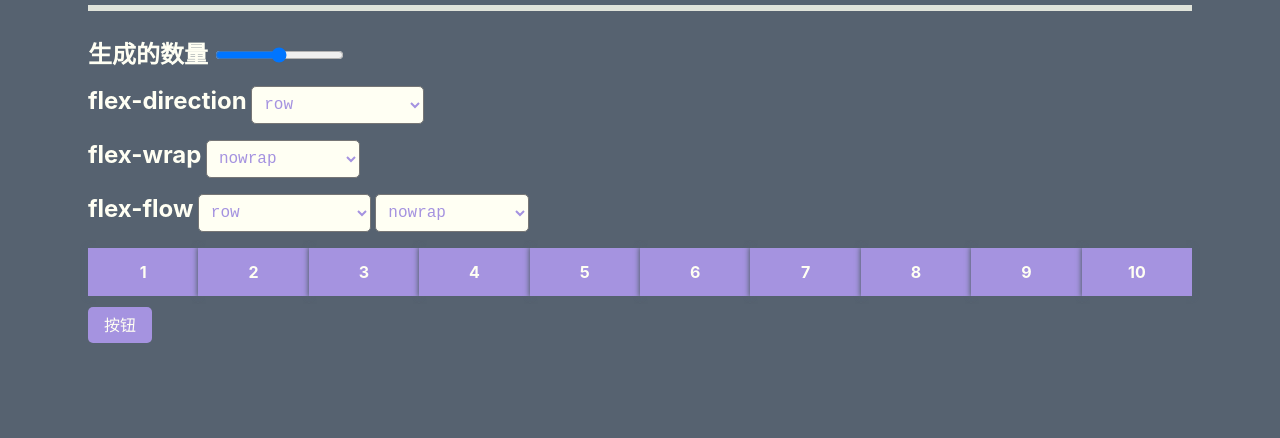
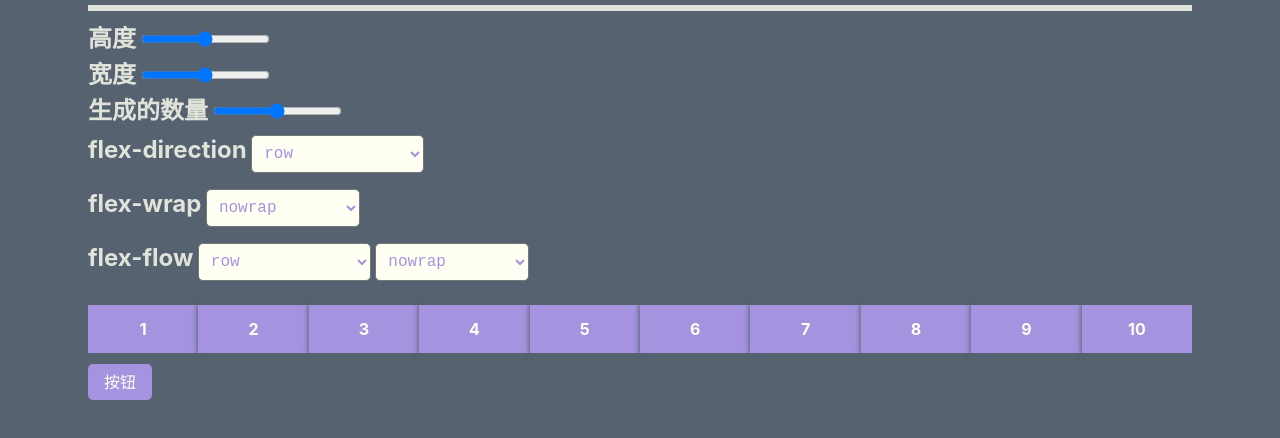
Before and after one commit to NellPoi/Flex-Dynamic-layout, a plain HTML site: page index.html in a window 1280 px wide. Shown: the part 192-630 px from the top of the page. Drawn offline with Linux system fonts and the light colour scheme.

Commit message:
新增：动态调整容器项目尺寸功能
mainTitle类新增函数resetMainTitle()用于重置标题和重新给flex容器项目重新排序命名
mainTitle类新增接口用于实时赋值新文本值
新增两个控件用于控制flex容器每个项目的尺寸大小，以px为单位，1px*5倍率调整

```diff
--- a/index.html
+++ b/index.html
@@ -12,13 +12,23 @@
 <main>
     <h1 class="mainTitle">Flex 布局应用</h1>
     <hr>
-    <article style="margin-top:1.5em">
+    <article>
 <!--        <code>display:flex</code>-->
 <!--        <code>flex-direction:row</code>-->
         <form action="">
+            <h2 class="controlName">高度</h2>
+            <label>
+                <input type="range" id="range_Height" oninput="oninput_Height()" onmouseup="resetMainTitle()">
+            </label>
+            <br>
+            <h2 class="controlName">宽度</h2>
+            <label>
+                <input type="range" id="range_Width" oninput="oninput_Width()" onmouseup="resetMainTitle()">
+            </label>
+            <br>
             <h2 class="controlName">生成的数量</h2>
             <label>
-                <input type="range" id="range_Count" oninput="oninput_Count()" onclick="onclick_RemoveAll()">
+                <input type="range" id="range_Count" onmousedown="onmousedown_RemoveAll()" oninput="oninput_Count()">
             </label>
             <br>
             <h2 class="controlName">flex-direction</h2>
--- a/main.js
+++ b/main.js
@@ -1,7 +1,8 @@
 window.onload = function () {
     console.info("Loaded Script Successful")
 }
-
+let table_Count=10;
+const title="Flex 布局应用"
 // function interface_OptionSync_flexFlow(v1, v2) {
 //     // let direction=document.getElementById("")
 //
@@ -21,35 +22,62 @@ function onchange_Style_flexWrap() {
 }
 
 function onchange_Style_flexFlow_Direction() {
-    let self=document.querySelector("#select_flex-flow_direction")
-    let partner=document.querySelector("#select_flex-flow_wrap")
-    let v1=self.value
-    let v2=partner.value
-    document.querySelector("#select_flex-direction").selectedIndex=self.selectedIndex
-    document.querySelector(".flex_table").style.flexFlow=v1+" "+v2
+    let self = document.querySelector("#select_flex-flow_direction")
+    let partner = document.querySelector("#select_flex-flow_wrap")
+    let v1 = self.value
+    let v2 = partner.value
+    document.querySelector("#select_flex-direction").selectedIndex = self.selectedIndex
+    document.querySelector(".flex_table").style.flexFlow = v1 + " " + v2
 }
 
 function onchange_Style_flexFlow_Wrap() {
-    let self=document.querySelector("#select_flex-flow_wrap")
-    let partner=document.querySelector("#select_flex-flow_direction")
-    let v1=self.value
-    let v2=partner.value
-    document.querySelector("#select_flex-wrap").selectedIndex=self.selectedIndex
-    document.querySelector(".flex_table").style.flexFlow=v1+" "+v2
+    let self = document.querySelector("#select_flex-flow_wrap")
+    let partner = document.querySelector("#select_flex-flow_direction")
+    let v1 = self.value
+    let v2 = partner.value
+    document.querySelector("#select_flex-wrap").selectedIndex = self.selectedIndex
+    document.querySelector(".flex_table").style.flexFlow = v1 + " " + v2
 }
-function oninput_Count(){
-
-    let value=document.querySelector("#range_Count").value
-
-    let element=document.createElement("div")
-    for(let i=1;i<=value;i++){
-        document.querySelector(".flex_table").appendChild(element)
-        element.innerText=i.toString()
+function oninput_Height(){
+    let value=document.querySelector("#range_Height").value
+    document.querySelector(".mainTitle").innerHTML=value+"%"
+    for (let i=1;i<=table_Count;i++) {
+        let obj = document.querySelector(".flex_table div:nth-child("+i+")")
+        obj.textContent=""
+        obj.style.height = (value*5) + "px"
+        obj.style.lineHeight=(value*5) + "px"
     }
 }
-// function onclick_RemoveAll(){
-//     let obj=document.querySelector(".flex_table")
-//     obj.parentNode.removeChild(obj)
-// }
+
+function oninput_Width(){
+    let value=document.querySelector("#range_Width").value
+    document.querySelector(".mainTitle").innerHTML=value+"%"
+    for (let i=1;i<=table_Count;i++) {
+        let obj = document.querySelector(".flex_table div:nth-child("+i+")")
+        console.log(value)
+        obj.style.width = (value*5) + "px"
+    }
+}
+function resetMainTitle(){
+    document.querySelector(".mainTitle").innerHTML=title;
+    for (let i=1;i<=table_Count;i++) {
+        document.querySelector(".flex_table div:nth-child("+i+")").textContent=i.toString()
+    }
+}
+function oninput_Count() {
+
+    let value = document.querySelector("#range_Count").value
+
+    let element = document.createElement("div")
+    for (let i = 1; i <= value; i++) {
+        document.querySelector(".flex_table").appendChild(element)
+    }
+}
+
+function onmousedown_RemoveAll() {
+    let content = document.querySelector(".flex_table")
+    content.parentNode.removeChild(content)
+}
+
 function test_Debug() {
 }
--- a/style.css
+++ b/style.css
@@ -4,7 +4,7 @@
     --mainColor_3: #E0E3DA;
     --mainColor_4: #a593e0;
     /*DEFAULT STYLE*/
-    font-family:"SF Pro SC", "SF Pro Text", "SF Pro Icons", "PingFang SC", "Helvetica Neue", "Helvetica", "Arial", "sans-serif";
+    font-family: "SF Pro SC", "SF Pro Text", "SF Pro Icons", "PingFang SC", "Helvetica Neue", "Helvetica", "Arial", "sans-serif";
     margin: 5rem;
     background: var(--mainColor_1);
 }
@@ -44,15 +44,18 @@ code {
 }
 
 .controlName {
-    color: var(--mainColor_2);
-    /*font-size: 2rem;*/
+    color: var(--mainColor_3);
     display: inline;
     margin: 0;
     padding: 0;
 }
 
+select,label, input[type="range"] {
+    margin: .5rem 0;
+    padding: 0;
+}
+
 select {
-    margin: 1rem 0 0;
     padding: .5rem;
     color: var(--mainColor_4);
     cursor: context-menu;
@@ -61,7 +64,11 @@ select {
     font-family: "PingFang HK", monospace;
     font-size: 1rem;
 }
-
+/* range适配费事 */
+/*input[type="range"]{*/
+/*    color: var(--mainColor_4);*/
+/*    height: 1rem;*/
+/*}*/
 .btn {
     background: var(--mainColor_4);
     color: var(--mainColor_2);
```
